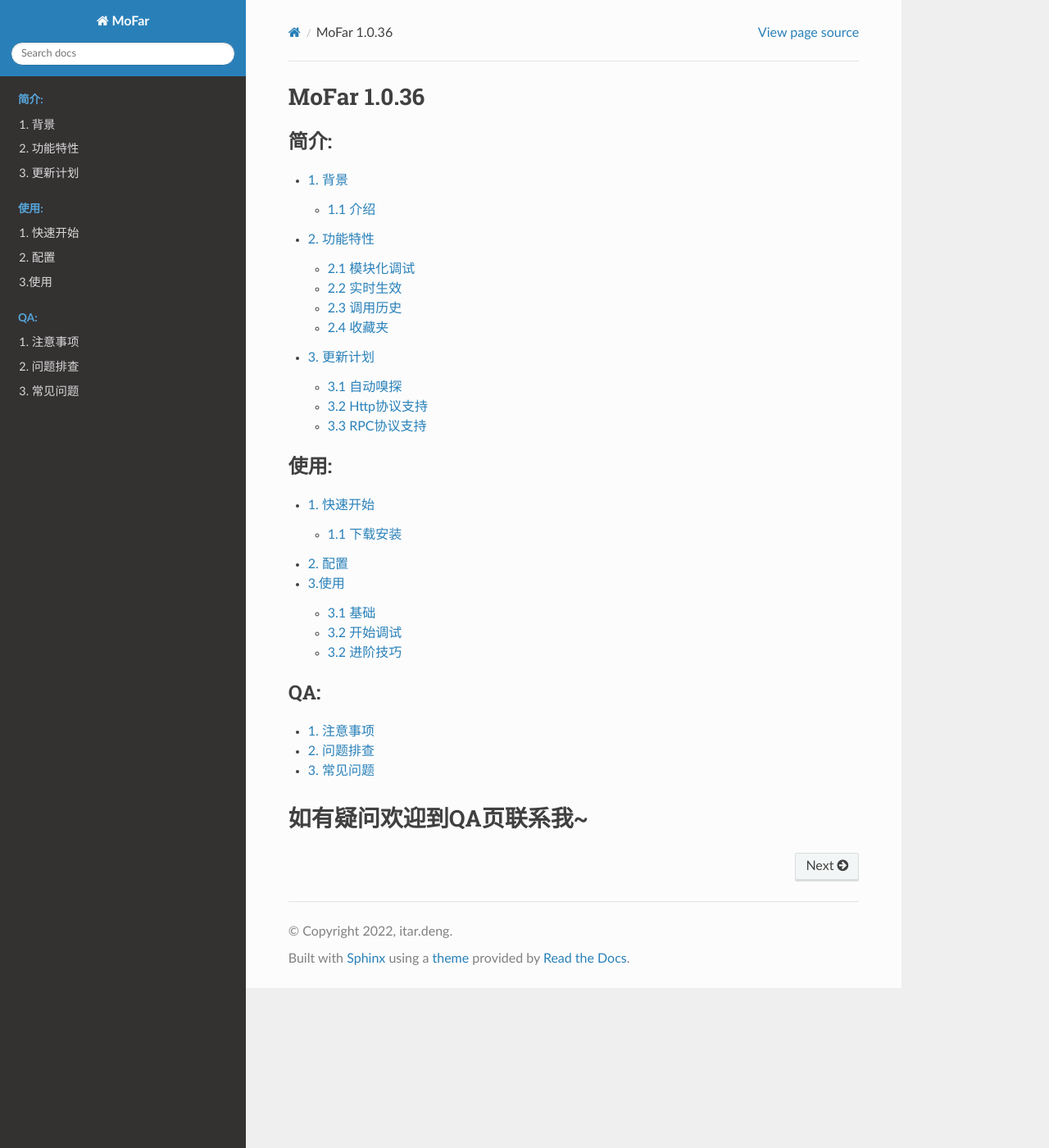
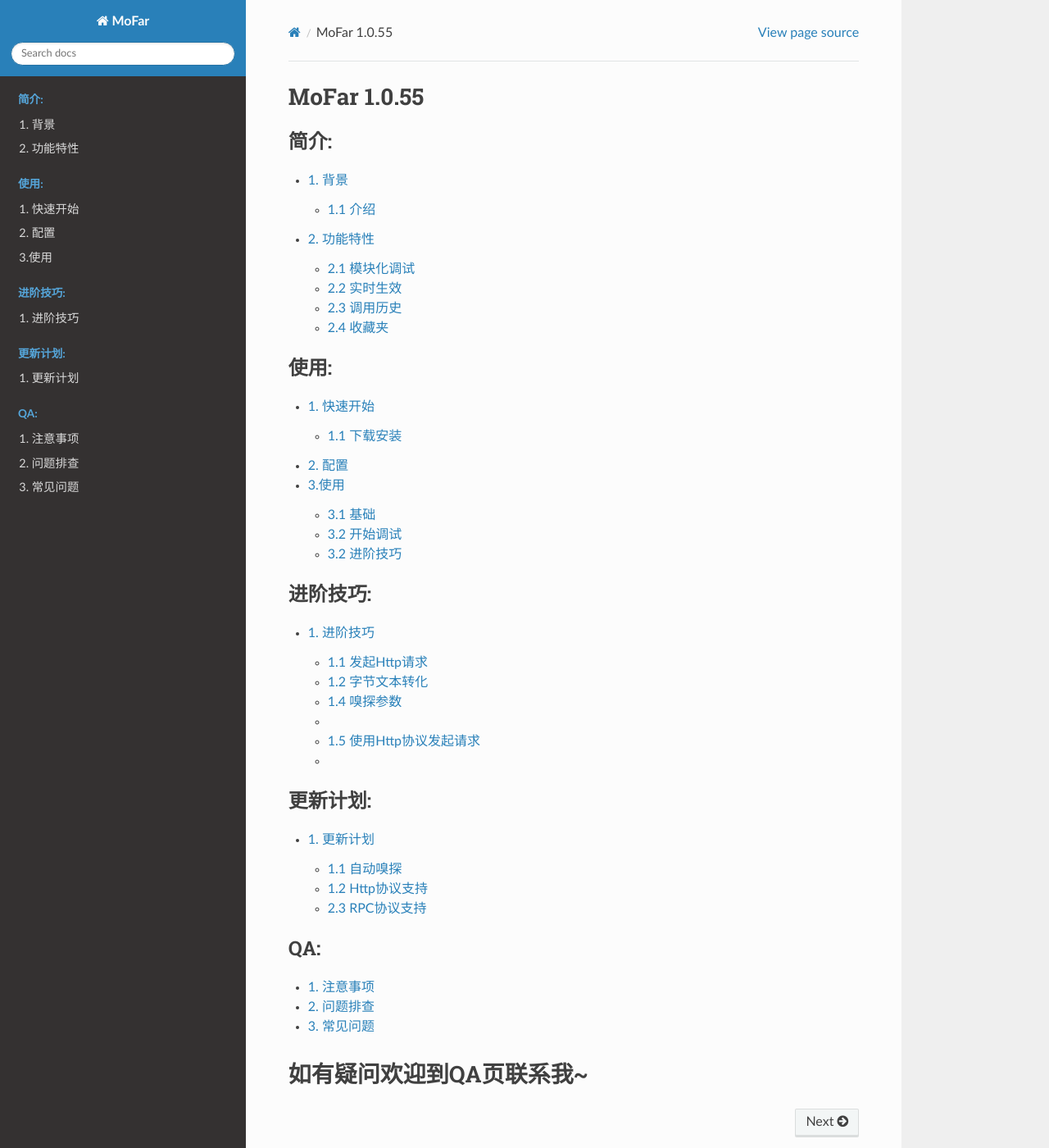
Before and after one commit to mustfun/MoFar-Doc, a Sphinx documentation site: the page built from source/index.rst, in a window 1280 px wide and 1400 px high. Shown: the whole window at 82% size. Built offline with Sphinx 7.4.7 and the Read the Docs theme 2.0.0, drawn with Linux system fonts in a browser that asks for light colours; some of the changed lines change nothing that is shown; some of the changed text lies outside the part shown.

Commit message:
update doc

```diff
--- /dev/null
+++ b/source/advance/advance.md
@@ -0,0 +1,46 @@
+# 1. 进阶技巧
+
+- 本文将介绍MoFar更高级使用特性
+
+
+
+## 1.1 发起Http请求
+
+![image-20231107204258026](../_static/image/image-20231107204258026.png)
+
+可以看到自定义的userId参数已经被设置到 httpRequest的 attribute中，可以拿到直接用，就不用构建大量复杂的http请求参数了
+
+
+
+## 1.2 字节文本转化
+
+针对Mq这种字节类型的入参，使用起来是很不方便的，比如下图中，RabbitMq的Message类中，包含了字节数组这样的一个对象，使用过程中，需要我们将 JSON字符串转为字节数组填充到入参框中，使用不是很方便
+
+![image-20231109113112771](../_static/image/image-20231109113112771.png)
+
+为了解决这个问题，可以点击 工具类 **转换器 ** 按钮
+
+![image-20231109113410873](../_static/image/image-20231109113410873.png)
+
+
+
+## 1.4 嗅探参数
+
+当入参比较复杂的时候，比如图中的 addOneCity这个方法，City参数比较多的时候，这个时候我们可以采用嗅探参数的方法，自动捕获参数。
+
+- 先把嗅探参数开关打开 - 提示SUCCESS的时候表示为打开成功
+- 当有请求来的时候，自动填充参数栏
+
+这对于一些比较复杂的入参特别有用，比如Mq消息
+
+![catch_intro_20231114](../_static/image/catch_intro_20231114.gif)
+
+
+
+##
+
+## 1.5 使用Http协议发起请求
+
+
+
+##
--- a/source/conf.py
+++ b/source/conf.py
@@ -7,9 +7,9 @@
 # https://www.sphinx-doc.org/en/master/usage/configuration.html#project-information
 
 project = 'MoFar'
-copyright = '2022, itar.deng'
+copyright = '2023, itar.deng'
 author = 'itar.deng'
-release = '1.0.36'
+release = '1.0.55'
 
 # -- General configuration ---------------------------------------------------
 # https://www.sphinx-doc.org/en/master/usage/configuration.html#general-configuration
--- a/source/index.rst
+++ b/source/index.rst
@@ -3,7 +3,7 @@
    You can adapt this file completely to your liking, but it should at least
    contain the root `toctree` directive.
 
-MoFar 1.0.36
+MoFar 1.0.55
 =================================
 
 .. toctree::
@@ -13,12 +13,28 @@
 
    intro/*
 
+
 .. toctree::
    :maxdepth: 3
    :caption: 使用:
    :glob:
 
    use/*
+
+.. toctree::
+   :maxdepth: 3
+   :caption: 进阶技巧:
+   :glob:
+
+   advance/*
+
+.. toctree::
+   :maxdepth: 3
+   :caption: 更新计划:
+   :glob:
+
+   plan/*
+
 
 .. toctree::
    :maxdepth: 3
--- a/source/intro/intro.md
+++ b/source/intro/intro.md
@@ -11,7 +11,7 @@
 
 
 
-![MoFar简介](../_static/image/intro_first.gif)
+![MoFar简介](../_static/image/intro_first_new.gif)
 
 
 
@@ -27,19 +27,19 @@
 
 在我们开发的时候，经常需要调试代码，或者测试提了某bug ， 如果走全流程非常麻烦，如果更快的定位某个问题呢，能否只测试抛出异常的一段代码呢
 
-如下图，业务代码 ``addOneCity`` 发生异常了，前面还有很复杂的业务逻辑，但是异常抛在了`doCheck`方法，如何快速定位呢，只需要对`doCheck`方法进行右键，选中`start test`即可调试`doCheck`方法了
+如下图，业务代码 ``addOneCity`` 发生异常了，前面还有很复杂的业务逻辑，但是异常抛在了`doCheck`方法，如何快速定位呢，只需要对`doCheck`方法进行右键，选中`start invoke`即可调试`doCheck`方法了
 
-![image-20221216124721478](../_static/image/image-20221216124721478.png)
+![image-20231107202407486](../_static/image/image-20231107202407486.png)
 
-注：`doCheck`方法所需要的参数，只需要填一次即可，下次会自动填充
+注：`doCheck`方法所需要的参数，只需要填一次即可，下次会自动填充， 系统会记录你的参数
 
 
 
 ## 2.2 实时生效
 
-本功能依赖于IDEA 热部署功能，当修改完代码之后，IDEA菜单栏`  Build ->Recompile CityService.java`  或者快捷键 `ctrl+shift+F9`（Windows）即可热部署完成，点击调用，实时生效，发现代码已经可以返回true了
+本功能依赖于IDEA 热部署功能，当修改完代码之后，IDEA菜单栏`  Build ->Recompile CityService.java`  或者快捷键 `ctrl+shift+F9`（Windows）即可热部署完成，可以看到在不重启应用的情况下，点击调用，实时生效，发现代码已经可以返回true了
 
-![image-20221216133000246](../_static/image/image-20221216133000246.png)
+![image-20231107202556651](../_static/image/image-20231107202556651.png)
 
 
 
@@ -47,7 +47,7 @@
 
 调用历史，针对已经发起过的调用，可以直接从历史发起，方便快捷
 
-![image-20221216134426012](../_static/image/image-20221216134426012.png)
+![history_intro](../_static/image/history_intro.gif)
 
 
 
@@ -55,42 +55,4 @@
 
 针对比较重要的接口，每天都在见到的接口，可直接加入到收藏夹里面即可
 
-
-
-
-
-
-
-
-
-# 3. 更新计划
-
-## 3.1 自动嗅探
-
-针对一些参数少的接口，如只需要`id`或者`uid`和少数参数我们可以手动填写参数，针对一些比较大的对象，需要填的参数还是有点多，为了避免这种问题，后期打算加入参数自动嗅探功能。集成BTrace模块，记录调用链路，还原参数
-
-计划更新版本： v1.0.60
-
-
-
-## 3.2 Http协议支持
-
-虽然插件支持controller层代码直接调用，但是在cookie处理上依然不太友好，不支持定制化参数，后续计划：
-
-- 支持定制化参数
-- 依然提供http协议访问，自由设置cookie信息
-
-计划更新版本： v1.0.40
-
-
-
-## 3.3 RPC协议支持
-
-- dubbo
-  - 支持dubbo调用
-- grpc
-  - 支持grpc协议
-
-
-
-计划更新版本： v1.0.50
+- 优先级不高，暂未开发
--- /dev/null
+++ b/source/plan/plan.md
@@ -0,0 +1,31 @@
+# 1. 更新计划
+
+## 1.1 自动嗅探
+
+针对一些参数少的接口，如只需要`id`或者`uid`和少数参数我们可以手动填写参数，针对一些比较大的对象，需要填的参数还是有点多，为了避免这种问题，后期打算加入参数自动嗅探功能。集成BTrace模块，记录调用链路，还原参数
+
+计划更新版本： v1.0.60
+
+
+
+## 1.2 Http协议支持
+
+虽然插件支持controller层代码直接调用，但是在cookie处理上依然不太友好，不支持定制化参数，后续计划：
+
+- 支持定制化参数
+- 依然提供http协议访问，自由设置cookie信息
+
+计划更新版本： v1.0.40
+
+
+
+## 2.3 RPC协议支持
+
+- dubbo
+  - 支持dubbo调用
+- grpc
+  - 支持grpc协议
+
+
+
+计划更新版本： v1.0.60
```
Also changed, not shown: source/_static/image/catch_intro_20231114.gif (added), source/_static/image/image-20221216124721478.png (deleted), source/_static/image/image-20231107202407486.png (added), source/_static/image/image-20231107202556651.png (added), source/_static/image/image-20231107204258026.png (added), source/_static/image/image-20231109113112771.png (added), source/_static/image/image-20231109113410873.png (added), source/_static/image/intro_first.gif (deleted), source/_static/image/intro_first_new.gif (added), 1 other file.
